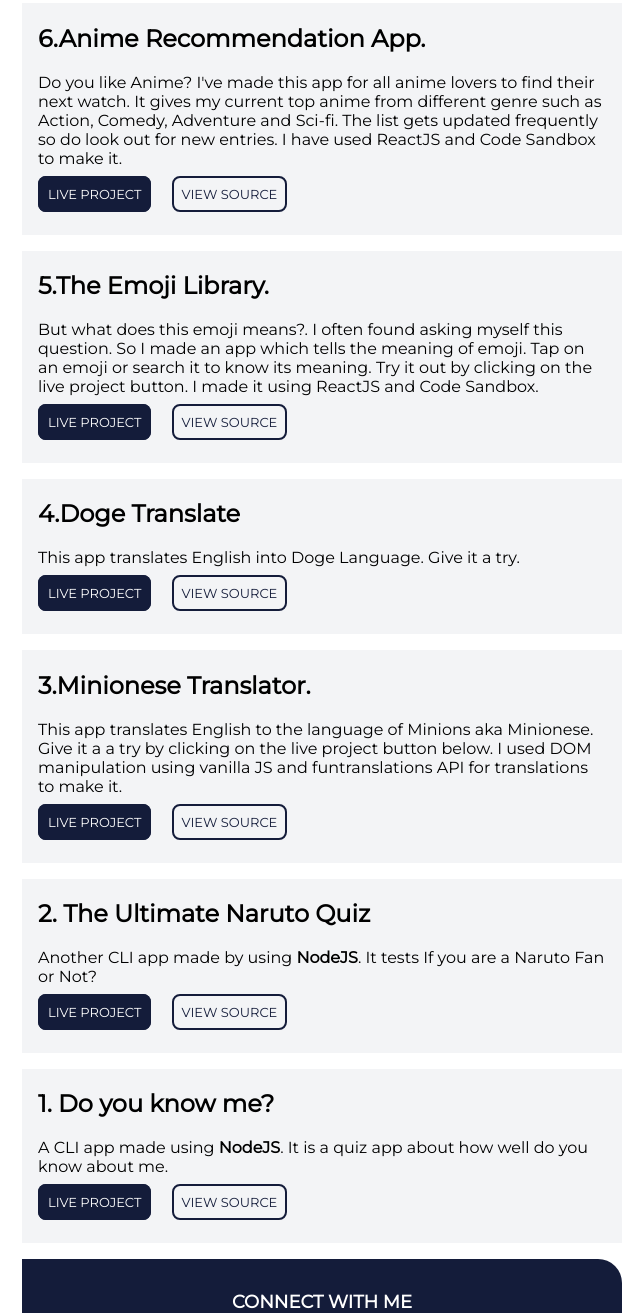
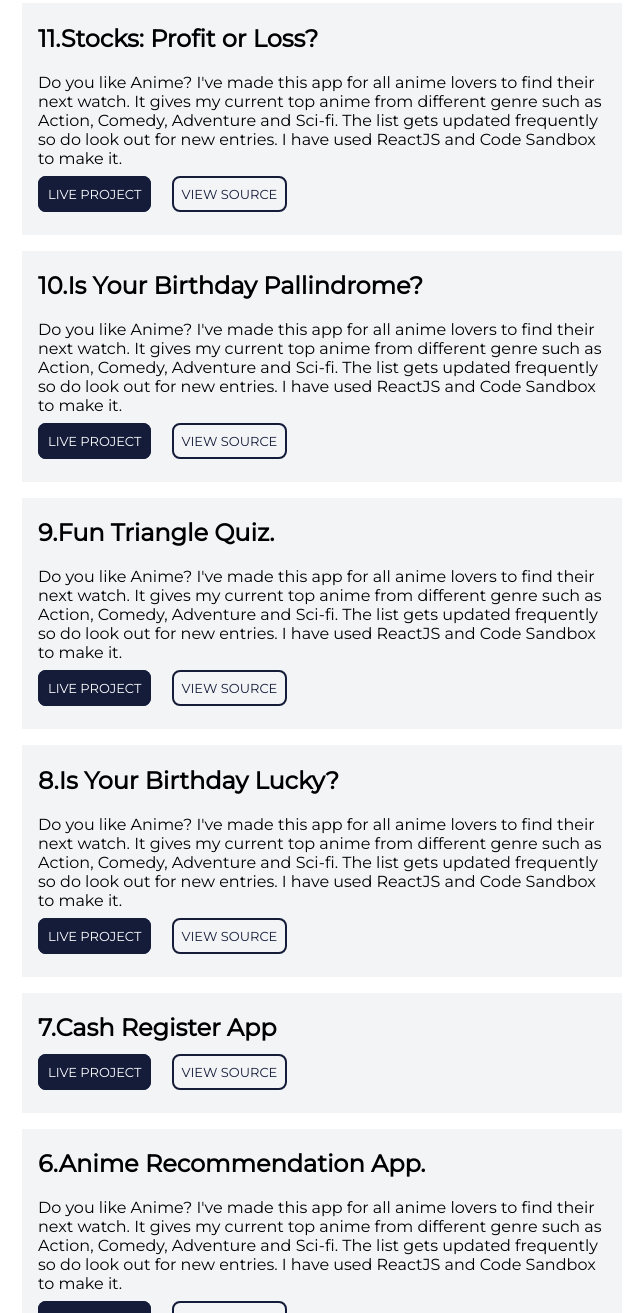
Before and after one commit to Himanshu-Dhawale/my-portfolio-website, a plain HTML site: page projects.html in a window 1280 px wide. Shown: the part 635-1948 px from the top of the page, without its empty margins (318-958 px from the left). Drawn offline with Linux system fonts and the light colour scheme.

Commit message:
updated links

```diff
--- a/projects.html
+++ b/projects.html
@@ -26,6 +26,32 @@
         <h1 class="hero-heading">See my <span class="heading-inverted">Projects.</span>I enjoy creating new projects I
             believe it is the best way to learn and solidify new concepts. </h1>
     </header>
+    <section class="section ow">
+        <h1>11.Stocks: Profit or Loss?</h1>
+        <p>Do you like Anime? I've made this app for all anime lovers to find their next watch. It gives my current top  anime from different genre such as Action, Comedy, Adventure and Sci-fi. The list gets updated frequently so do look out for new entries. I have used ReactJS and Code Sandbox to make it.</p>
+        <a class="link link-primary" href="https://stocks-calculator-mark14.netlify.app/">LIVE PROJECT</a>
+        <a class="link link-secondary" href="https://github.com/Himanshu-Dhawale/Stocks-Profit-Or-Loss">VIEW SOURCE</a>
+    </section><section class="section ow">
+        <h1>10.Is Your Birthday Pallindrome?</h1>
+        <p>Do you like Anime? I've made this app for all anime lovers to find their next watch. It gives my current top  anime from different genre such as Action, Comedy, Adventure and Sci-fi. The list gets updated frequently so do look out for new entries. I have used ReactJS and Code Sandbox to make it.</p>
+        <a class="link link-primary" href="https://birthday-pallindrome-app.netlify.app/">LIVE PROJECT</a>
+        <a class="link link-secondary" href="https://github.com/Himanshu-Dhawale/Birthday-Pallindrome-App">VIEW SOURCE</a>
+    </section><section class="section ow">
+        <h1>9.Fun Triangle Quiz.</h1>
+        <p>Do you like Anime? I've made this app for all anime lovers to find their next watch. It gives my current top  anime from different genre such as Action, Comedy, Adventure and Sci-fi. The list gets updated frequently so do look out for new entries. I have used ReactJS and Code Sandbox to make it.</p>
+        <a class="link link-primary" href="https://fun-triangle-quiz.netlify.app/area">LIVE PROJECT</a>
+        <a class="link link-secondary" href="https://github.com/Himanshu-Dhawale/Fun-Triangle-Quiz">VIEW SOURCE</a>
+    </section><section class="section ow">
+        <h1>8.Is Your Birthday Lucky?</h1>
+        <p>Do you like Anime? I've made this app for all anime lovers to find their next watch. It gives my current top  anime from different genre such as Action, Comedy, Adventure and Sci-fi. The list gets updated frequently so do look out for new entries. I have used ReactJS and Code Sandbox to make it.</p>
+        <a class="link link-primary" href="https://your-birthday-lucky.netlify.app/">LIVE PROJECT</a>
+        <a class="link link-secondary" href="https://github.com/Himanshu-Dhawale/lucky-birthday">VIEW SOURCE</a>
+    </section><section class="section ow">
+        <h1>7.Cash Register App</h1>
+        <p></p>
+        <a class="link link-primary" href="https://cash-register-app-mark10.netlify.app/">LIVE PROJECT</a>
+        <a class="link link-secondary" href="https://github.com/Himanshu-Dhawale/Cash-Register">VIEW SOURCE</a>
+    </section>
 
     <section class="section ow">
         <h1>6.Anime Recommendation App.</h1>
```
